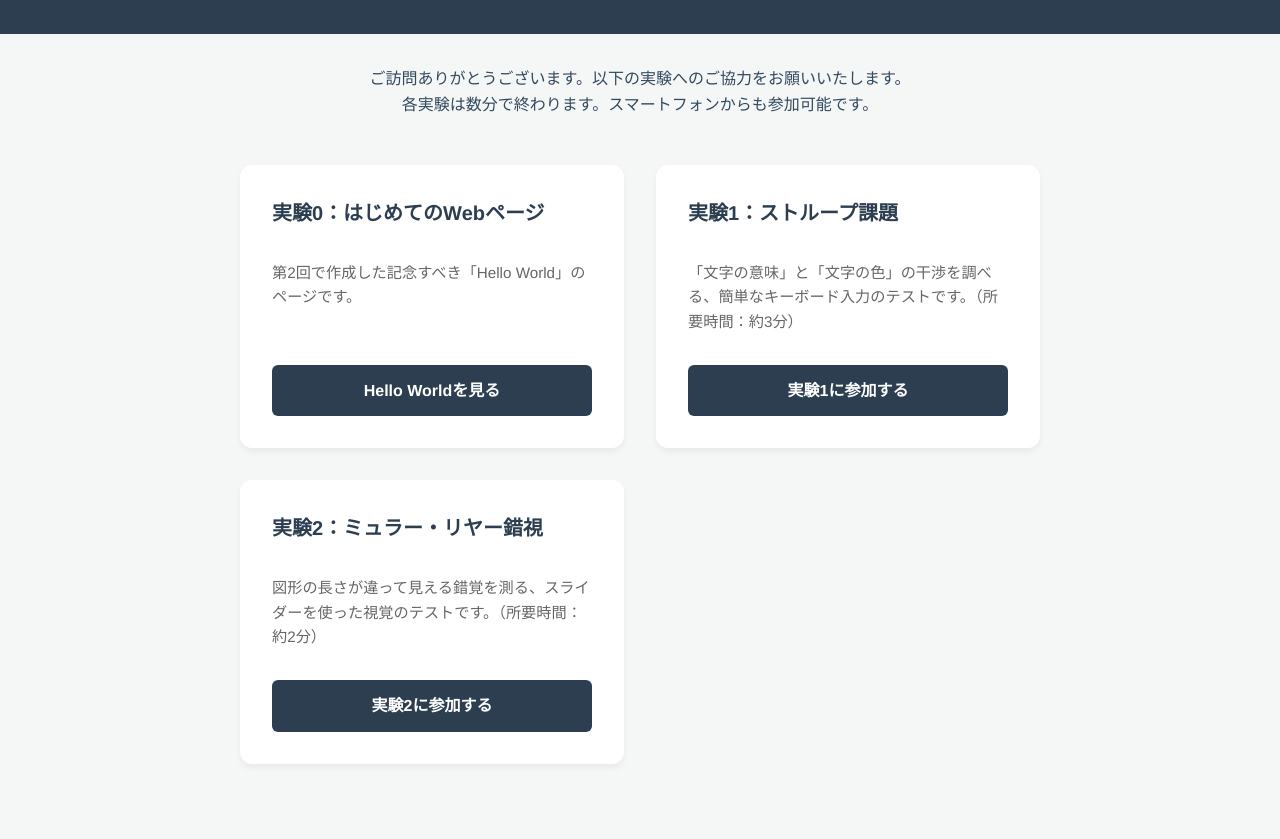
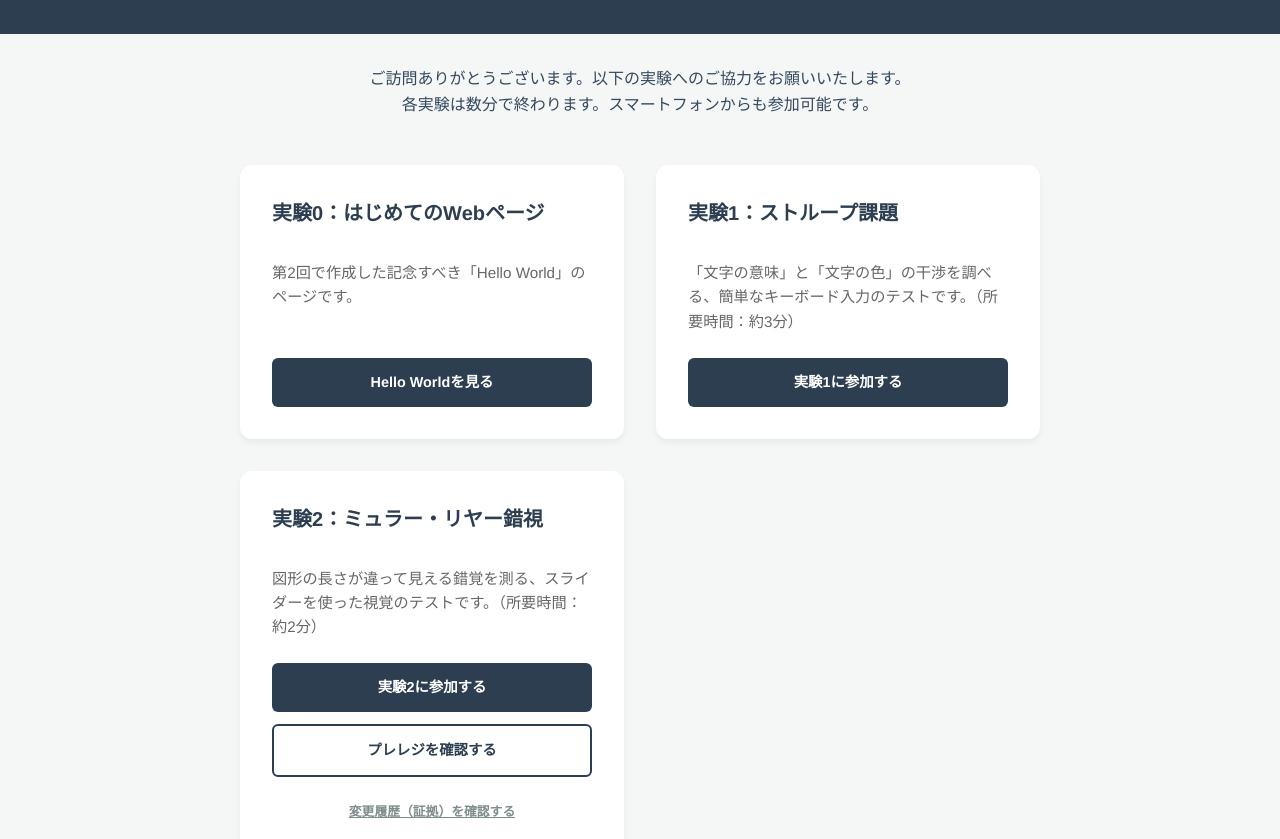
Before and after one commit to syouzi-ryo/my-experiment, a plain HTML site: page index.html in a window 1280 px wide. Shown: the part 113-952 px from the top of the page. Drawn offline with Linux system fonts and the light colour scheme.

Commit message:
Update index.html

```diff
--- a/index.html
+++ b/index.html
@@ -64,11 +64,6 @@
             flex-direction: column;
         }
 
-        .card:hover {
-            transform: translateY(-5px);
-            box-shadow: 0 8px 15px rgba(0,0,0,0.1);
-        }
-
         .card h2 {
             margin-top: 0;
             color: var(--primary-navy);
@@ -79,24 +74,51 @@
             flex-grow: 1;
             color: #666;
             font-size: 0.95rem;
+            margin-bottom: 1.5rem;
+        }
+
+        .btn-group {
+            display: flex;
+            flex-direction: column;
+            gap: 0.75rem;
         }
 
         .btn {
-            display: inline-block;
-            background-color: var(--primary-navy);
-            color: #fff;
-            padding: 0.8rem 1.5rem;
+            display: block;
             text-decoration: none;
+            padding: 0.8rem 1rem;
             border-radius: 6px;
             text-align: center;
             font-weight: bold;
-            margin-top: 1rem;
-            transition: background 0.2s;
+            font-size: 0.9rem;
+            transition: all 0.2s;
         }
 
-        .btn:hover {
-            background-color: var(--accent-color);
+        /* メインアクション：実験参加 */
+        .btn-primary {
+            background-color: var(--primary-navy);
+            color: #fff;
         }
+        .btn-primary:hover { background-color: var(--accent-color); }
+
+        /* セカンダリーアクション：プレレジ */
+        .btn-outline {
+            border: 2px solid var(--primary-navy);
+            color: var(--primary-navy);
+            background-color: transparent;
+        }
+        .btn-outline:hover {
+            background-color: var(--primary-navy);
+            color: #fff;
+        }
+
+        /* 控えめなリンク：履歴 */
+        .btn-text {
+            color: #7f8c8d;
+            font-size: 0.8rem;
+            text-decoration: underline;
+        }
+        .btn-text:hover { color: var(--primary-navy); }
 
         footer {
             text-align: center;
@@ -119,25 +141,30 @@
         </section>
 
         <main class="experiment-grid">
-            <!-- 実験0 -->
             <article class="card">
                 <h2>実験0：はじめてのWebページ</h2>
                 <p>第2回で作成した記念すべき「Hello World」のページです。</p>
-                <a href="hello_world.html" class="btn">Hello Worldを見る</a>
+                <div class="btn-group">
+                    <a href="hello_world.html" class="btn btn-primary">Hello Worldを見る</a>
+                </div>
             </article>
 
-            <!-- 実験1 -->
             <article class="card">
                 <h2>実験1：ストループ課題</h2>
                 <p>「文字の意味」と「文字の色」の干渉を調べる、簡単なキーボード入力のテストです。（所要時間：約3分）</p>
-                <a href="stroop.html" class="btn">実験1に参加する</a>
+                <div class="btn-group">
+                    <a href="stroop.html" class="btn btn-primary">実験1に参加する</a>
+                </div>
             </article>
 
-            <!-- 実験2 -->
             <article class="card">
                 <h2>実験2：ミュラー・リヤー錯視</h2>
                 <p>図形の長さが違って見える錯覚を測る、スライダーを使った視覚のテストです。（所要時間：約2分）</p>
-                <a href="muller_lyer_final.html" class="btn">実験2に参加する</a>
+                <div class="btn-group">
+                    <a href="muller_lyer_final.html" class="btn btn-primary">実験2に参加する</a>
+                    <a href="https://github.com/syouzi-ryo/my-experiment/blob/main/preregistration.md" class="btn btn-outline">プレレジを確認する</a>
+                    <a href="https://github.com/syouzi-ryo/my-experiment/blob/main/preregistration.md" class="btn btn-text">変更履歴（証拠）を確認する</a>
+                </div>
             </article>
         </main>
     </div>
```
